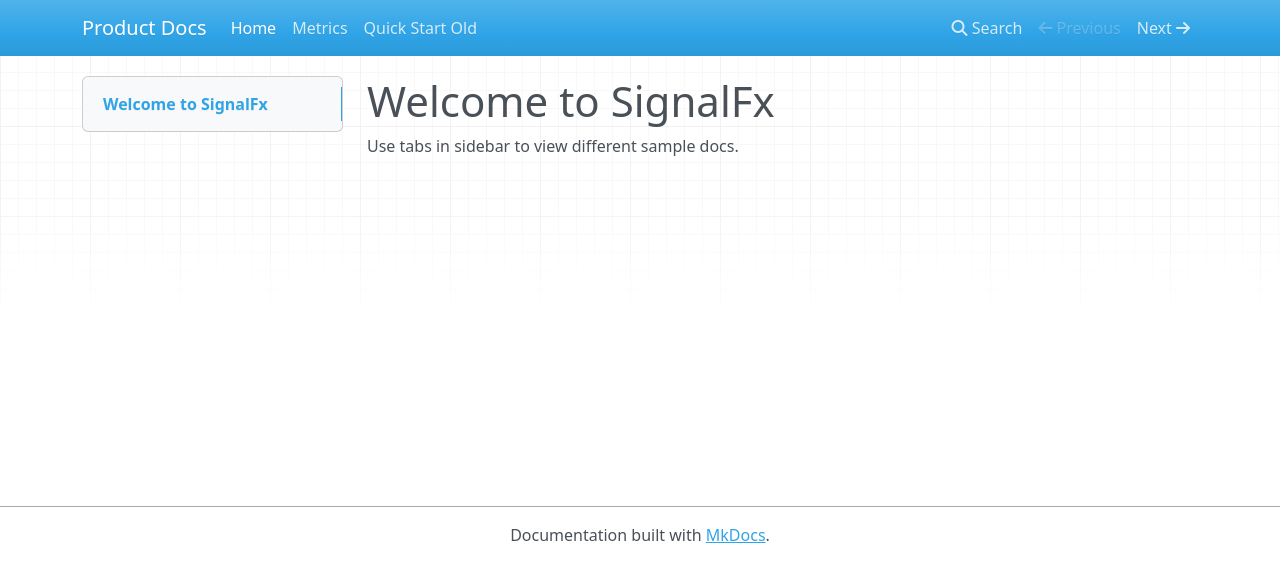
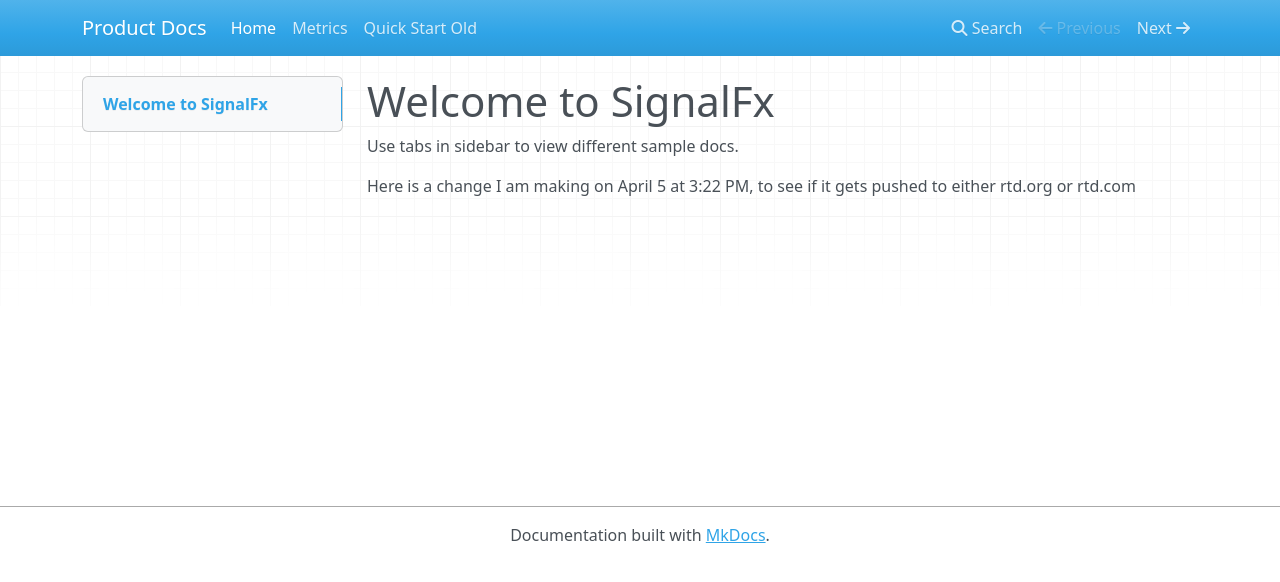
Before and after one commit to barbara-sfx/sfx-docs, an MkDocs documentation site: the page built from ProductDocs/docs/index.md, in a window 1280 px wide. Shown: the top 582 px of the page. Built offline with MkDocs 1.6.1, drawn with Linux system fonts in a browser that asks for light colours; nearby versions of some CDN libraries; old or Windows-style settings are respelled for this version of MkDocs.

Commit message:
testing push to rtd

```diff
--- a/ProductDocs/docs/index.md
+++ b/ProductDocs/docs/index.md
@@ -1,3 +1,5 @@
 # Welcome to SignalFx
 
 Use tabs in sidebar to view different sample docs.
+
+Here is a change I am making on April 5 at 3:22 PM, to see if it gets pushed to either rtd.org or rtd.com
```
